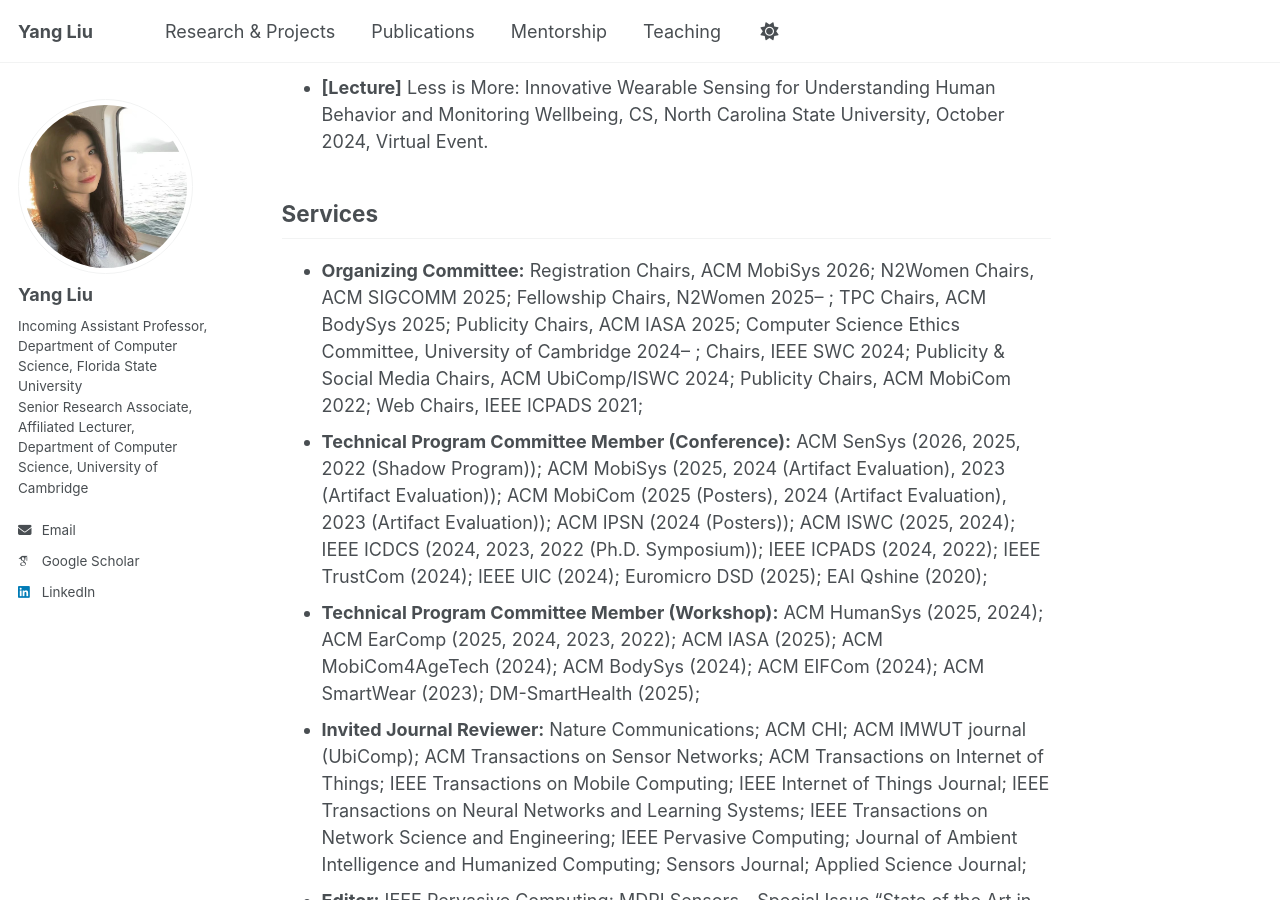
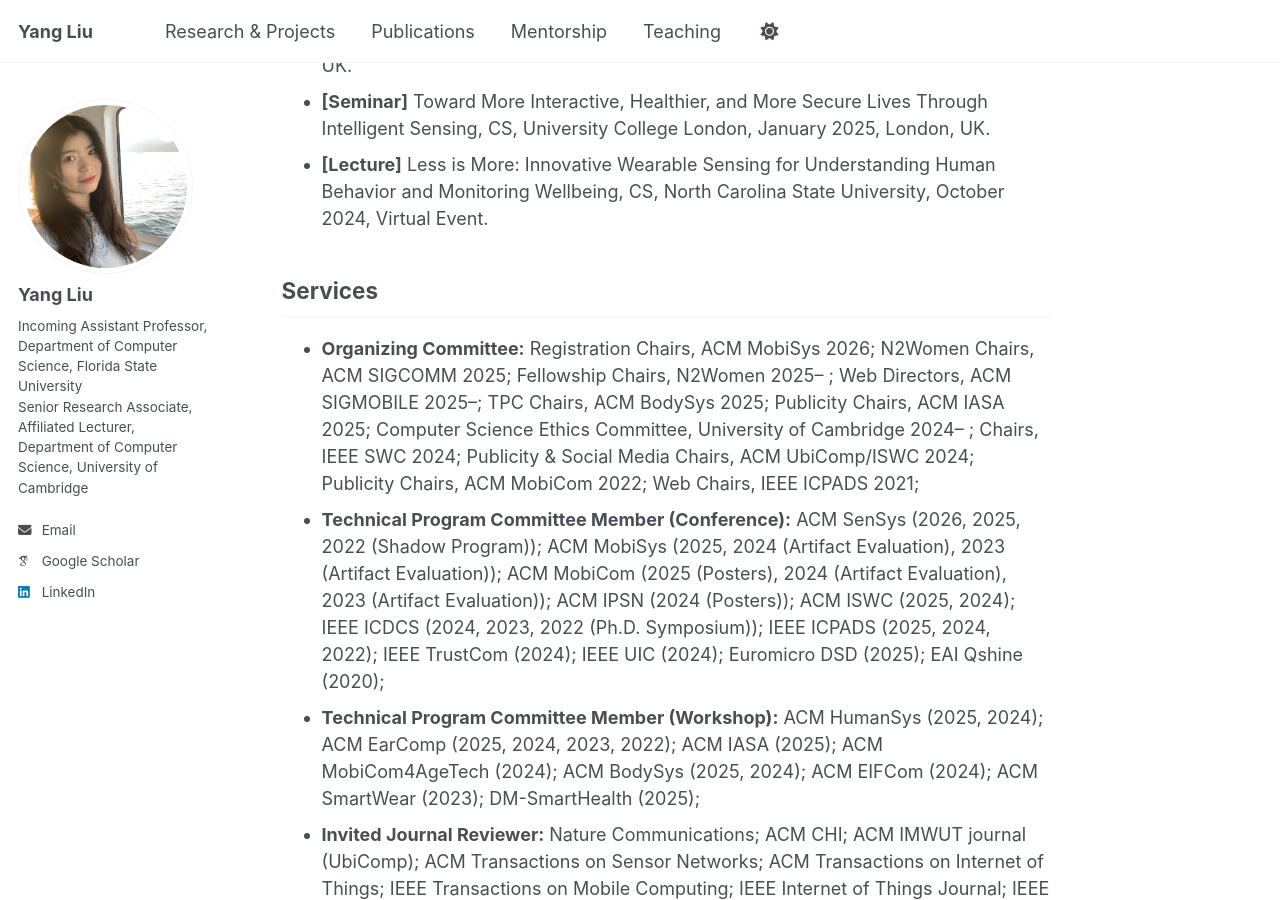
Before and after one commit to YangLiu-CS/YangLiu-CS.github.io, a Jekyll site: the page built from _pages/about.md, in a window 1280 px wide and 900 px high, scrolled down 2353 px. Built offline with Jekyll 4.4.1, drawn with Linux system fonts in a browser that asks for light colours; some web fonts are replaced; some of the changed text lies outside the part shown.

```diff
--- a/_pages/about.md
+++ b/_pages/about.md
@@ -63,9 +65,9 @@ Invited Talks
 
 Services
 ------
-- <b>Organizing Committee:</b> Registration Chairs, ACM MobiSys 2026; N2Women Chairs, ACM SIGCOMM 2025; Fellowship Chairs, N2Women 2025-- ; TPC Chairs, ACM BodySys 2025; Publicity Chairs, ACM IASA 2025; Computer Science Ethics Committee, University of Cambridge 2024-- ; Chairs, IEEE SWC 2024; Publicity & Social Media Chairs, ACM UbiComp/ISWC 2024; Publicity Chairs, ACM MobiCom 2022; Web Chairs, IEEE ICPADS 2021;
-- <b>Technical Program Committee Member (Conference):</b> ACM SenSys (2026, 2025, 2022 (Shadow Program)); ACM MobiSys (2025, 2024 (Artifact Evaluation), 2023 (Artifact Evaluation)); ACM MobiCom (2025 (Posters), 2024 (Artifact Evaluation), 2023 (Artifact Evaluation)); ACM IPSN (2024 (Posters)); ACM ISWC (2025, 2024); IEEE ICDCS (2024, 2023, 2022 (Ph.D. Symposium)); IEEE ICPADS (2024, 2022); IEEE TrustCom (2024); IEEE UIC (2024); Euromicro DSD (2025); EAI Qshine (2020);
-- <b>Technical Program Committee Member (Workshop):</b> ACM HumanSys (2025, 2024); ACM EarComp (2025, 2024, 2023, 2022); ACM IASA (2025); ACM MobiCom4AgeTech (2024); ACM BodySys (2024); ACM EIFCom (2024); ACM SmartWear (2023); DM-SmartHealth (2025);
+- <b>Organizing Committee:</b> Registration Chairs, ACM MobiSys 2026; N2Women Chairs, ACM SIGCOMM 2025; Fellowship Chairs, N2Women 2025-- ; Web Directors, ACM SIGMOBILE 2025--; TPC Chairs, ACM BodySys 2025; Publicity Chairs, ACM IASA 2025; Computer Science Ethics Committee, University of Cambridge 2024-- ; Chairs, IEEE SWC 2024; Publicity & Social Media Chairs, ACM UbiComp/ISWC 2024; Publicity Chairs, ACM MobiCom 2022; Web Chairs, IEEE ICPADS 2021;
+- <b>Technical Program Committee Member (Conference):</b> ACM SenSys (2026, 2025, 2022 (Shadow Program)); ACM MobiSys (2025, 2024 (Artifact Evaluation), 2023 (Artifact Evaluation)); ACM MobiCom (2025 (Posters), 2024 (Artifact Evaluation), 2023 (Artifact Evaluation)); ACM IPSN (2024 (Posters)); ACM ISWC (2025, 2024); IEEE ICDCS (2024, 2023, 2022 (Ph.D. Symposium)); IEEE ICPADS (2025, 2024, 2022); IEEE TrustCom (2024); IEEE UIC (2024); Euromicro DSD (2025); EAI Qshine (2020);
+- <b>Technical Program Committee Member (Workshop):</b> ACM HumanSys (2025, 2024); ACM EarComp (2025, 2024, 2023, 2022); ACM IASA (2025); ACM MobiCom4AgeTech (2024); ACM BodySys (2025, 2024); ACM EIFCom (2024); ACM SmartWear (2023); DM-SmartHealth (2025);
 - <b>Invited Journal Reviewer:</b> Nature Communications; ACM CHI; ACM IMWUT journal (UbiComp); ACM Transactions on Sensor Networks; ACM Transactions on Internet of Things; IEEE Transactions on Mobile Computing; IEEE Internet of Things Journal; IEEE Transactions on Neural Networks and Learning Systems; IEEE Transactions on Network Science and Engineering; IEEE Pervasive Computing; Journal of Ambient Intelligence and Humanized Computing; Sensors Journal; Applied Science Journal;
 - <b>Editor:</b> IEEE Pervasive Computing; MDPI Sensors - Special Issue "State of the Art in Wearable Sensors for Health Monitoring";
 - <b>Invited Funding Reviewer:</b> Pro² Network+ Funding;
```
Also changed, not shown: other parts of _pages/about.md (+2 -0 lines), _publications/paper992.md (added, +14 -0 lines), 3 other files.
